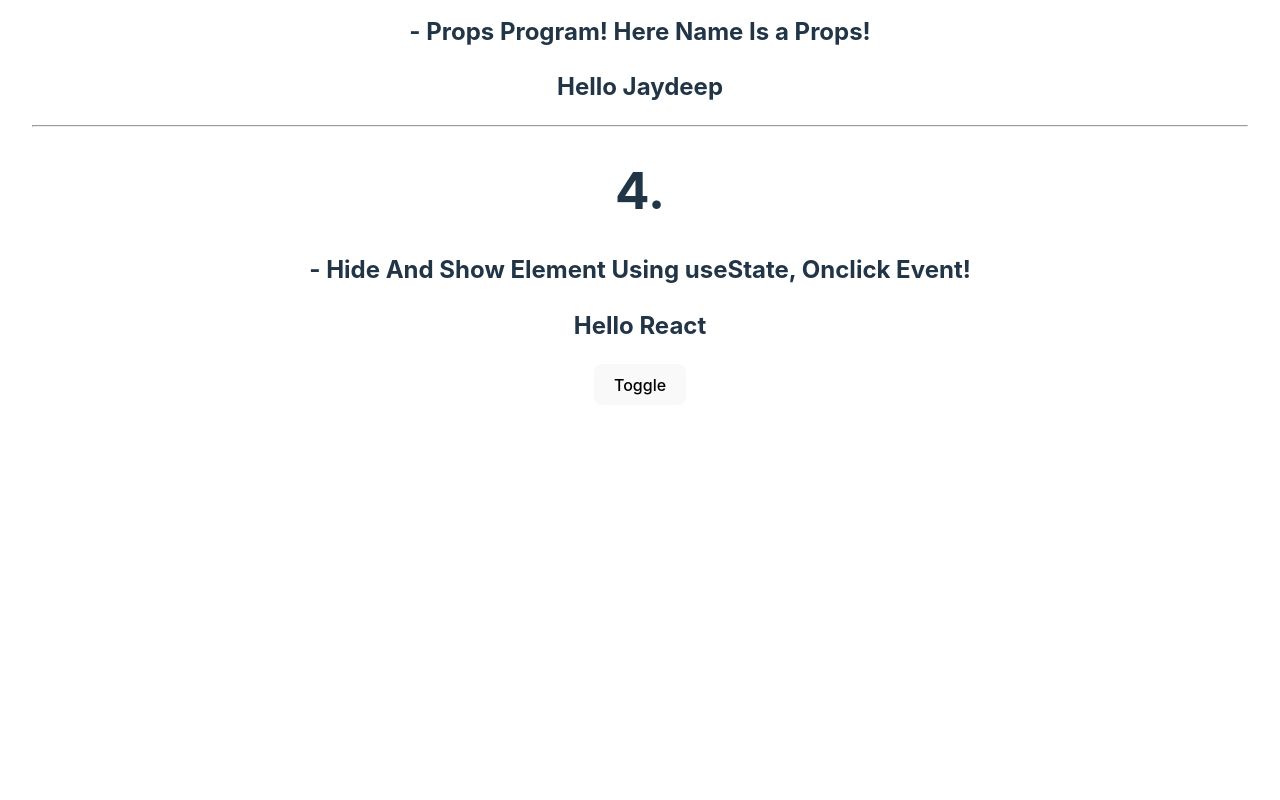
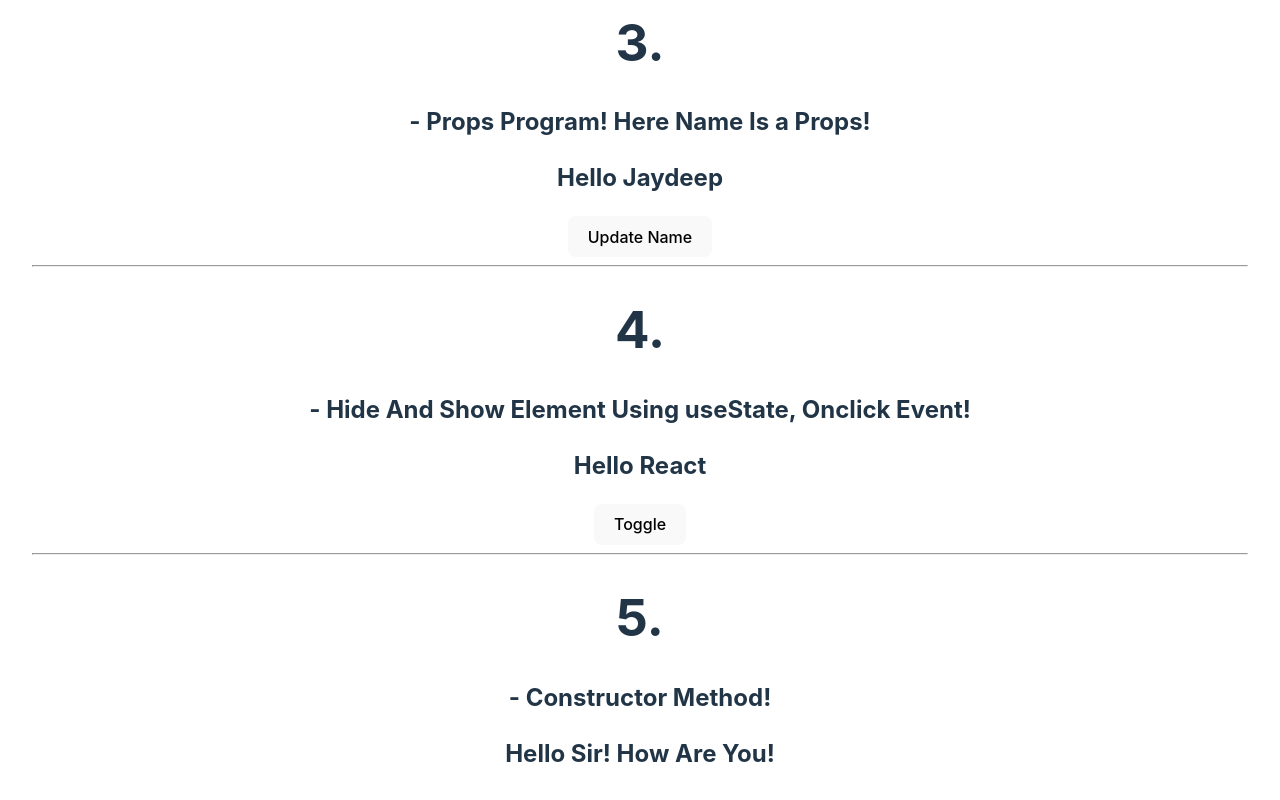
Before and after one commit to jaydeep3428/React-JS, a React (Vite) app: page / in a window 1280 px wide. Shown: the part 718-1518 px from the top of the page. Before the commit the page ends 1155 px from the top, so only its background shows below. Built offline with nearby package versions, Linux system fonts and the light colour scheme.

Commit message:
third commit

```diff
--- a/src/App.jsx
+++ b/src/App.jsx
@@ -42,11 +42,11 @@ function App() {
       {/* <h1>{data}</h1>
       <button onClick={click}>Click Me!</button> */}
 
-      {/* <div className='App'>
+      <div className='App'>
         <h1>Props In React!</h1>
         <Students name={name} />
         <button onClick={sub}>Update Name</button>
-      </div> */}
+      </div>
     </>
   )
 }
--- /dev/null
+++ b/src/Components/Constructor_ex.jsx
@@ -0,0 +1,21 @@
+import React from "react"
+
+class Constructor_ex extends React.Component {
+    constructor() {
+        super()
+        this.state = {
+            name: 'Sir! How Are You!'
+        }
+    }
+
+    render() {
+        return (
+            <div>
+                <h1>5.</h1>
+                <h2>- Constructor Method!</h2>
+                <h2>Hello {this.state.name}</h2>
+            </div>
+        )
+    }
+}
+export default Constructor_ex
--- a/src/main.jsx
+++ b/src/main.jsx
@@ -5,18 +5,22 @@ import Hello_word from './Components/Hello_word.jsx'
 import Students from './Components/Students.jsx'
 import Input_field from './Components/Input_field.jsx'
 import Toggle from './Components/Toggle.jsx'
+import Constructor_ex from './Components/Constructor_ex.jsx'
 import './index.css'
 
 ReactDOM.createRoot(document.getElementById('root')).render(
   <React.StrictMode>
     <Hello_word />
     <hr />
-    {/* <App /> */}
     {/* <Students name={'Jaydeep'} /> */}
     <Input_field />
     <hr />
-    <Students name={"Jaydeep"}/>
+    {/* <Students name={"Jaydeep"}/> */}
+    <App />
+
     <hr />
     <Toggle />
+    <hr />
+    <Constructor_ex />
   </React.StrictMode>,
 )
```
